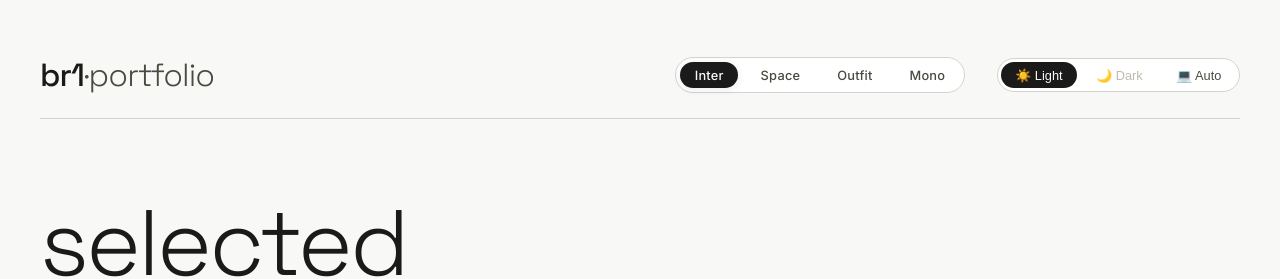
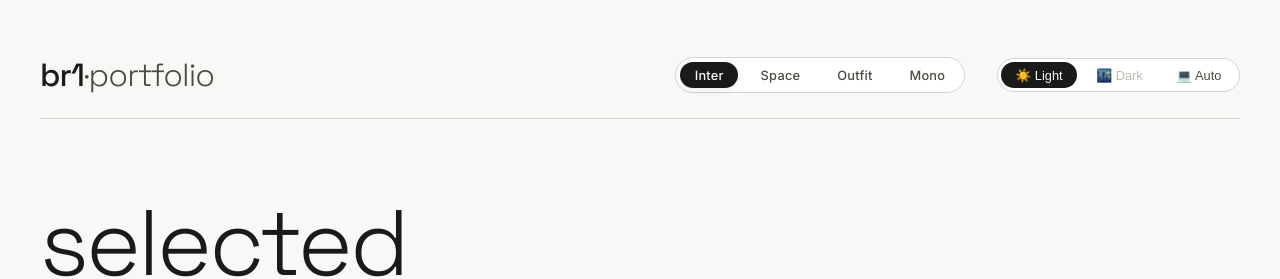
Before and after one commit to Br1-85667/Br1-85667.github.io, a Jekyll site: the page built from README.md, in a window 1280 px wide. Shown: the top 279 px of the page. Built offline with Jekyll 4.4.1, drawn with Linux system fonts in a browser that asks for light colours; some web fonts are replaced; our own code applies the rules of GitHub Pages for plain Markdown files.

Commit message:
Change dark theme button icon from moon to cityscape

```diff
--- a/_layouts/default.html
+++ b/_layouts/default.html
@@ -469,7 +469,7 @@
         <!-- Theme toggle: light / dark / auto -->
         <div class="theme-toggle" id="themeToggle">
           <button class="theme-option active" data-theme="light">☀️ Light</button>
-          <button class="theme-option" data-theme="dark">🌙 Dark</button>
+          <button class="theme-option" data-theme="dark">🌃 Dark</button>
           <button class="theme-option" data-theme="auto">💻 Auto</button>
         </div>
       </div>
```
